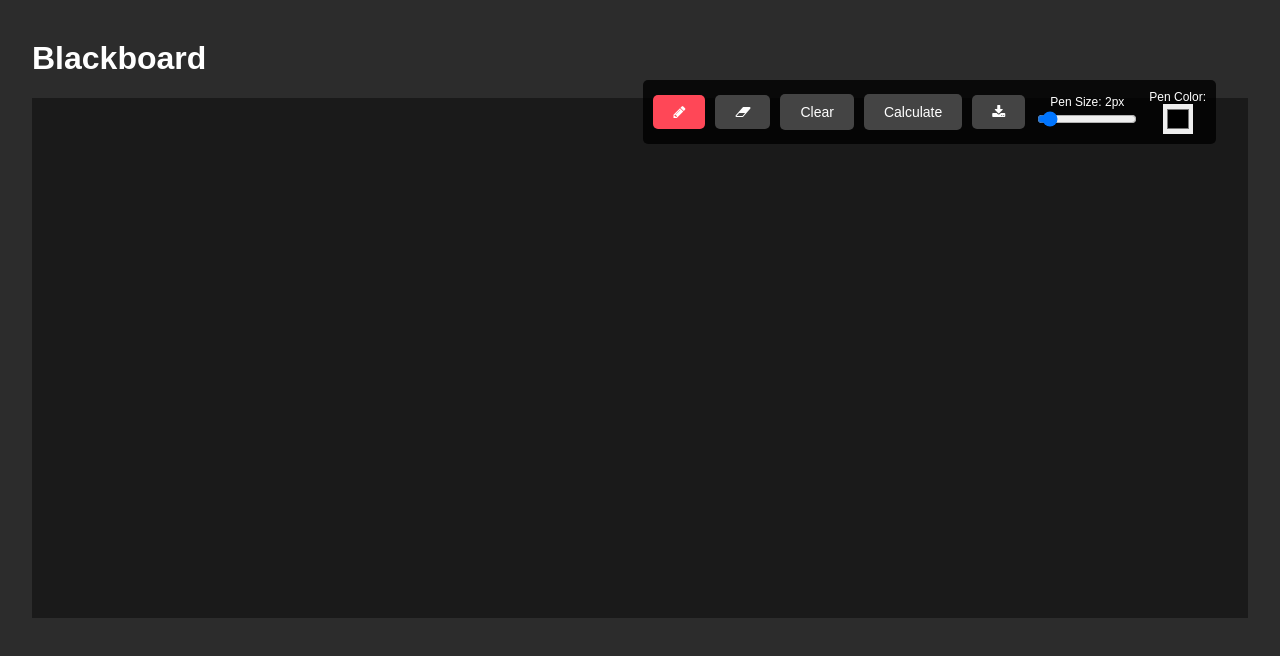
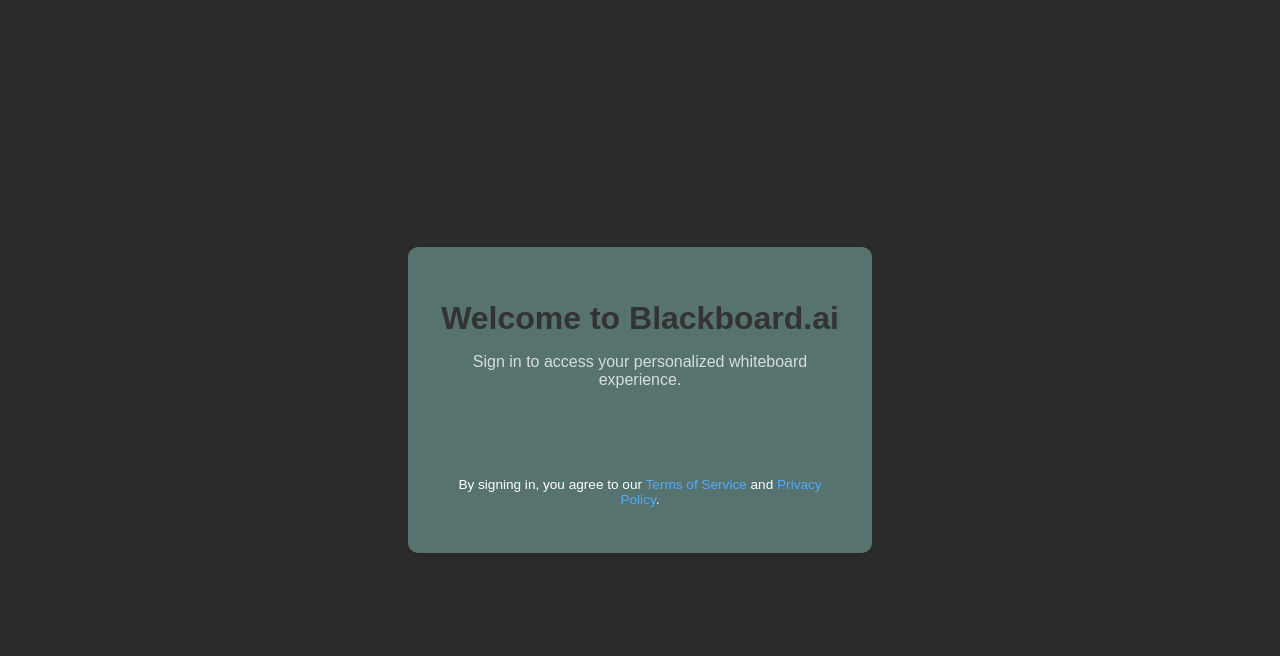
Before and after one commit to Sayandeep-Pal/Blackboard-ai, a React (Vite) app in the folder client/: page / in a window 1280 px wide. Shown: the top 656 px of the page. Built offline with nearby package versions, Linux system fonts and the light colour scheme.

Commit message:
Update Login.jsx

```diff
--- a/client/src/Login.jsx
+++ b/client/src/Login.jsx
@@ -7,7 +7,7 @@
 import "./Login.css";
 
 const LoginPage = () => {
-  const [auth, setAuth] = useState(true);
+  const [auth, setAuth] = useState(false);
 //   const URL = 'http://localhost:3000';
 const URL = "https://blackboard-ai-be.vercel.app";
 
```
